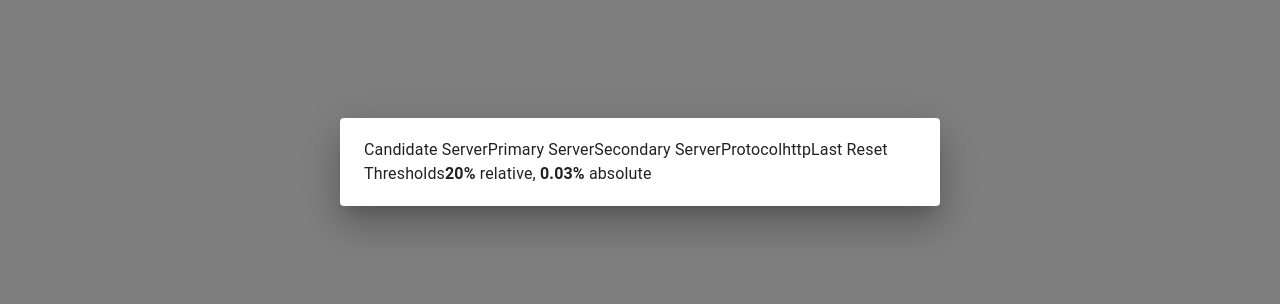
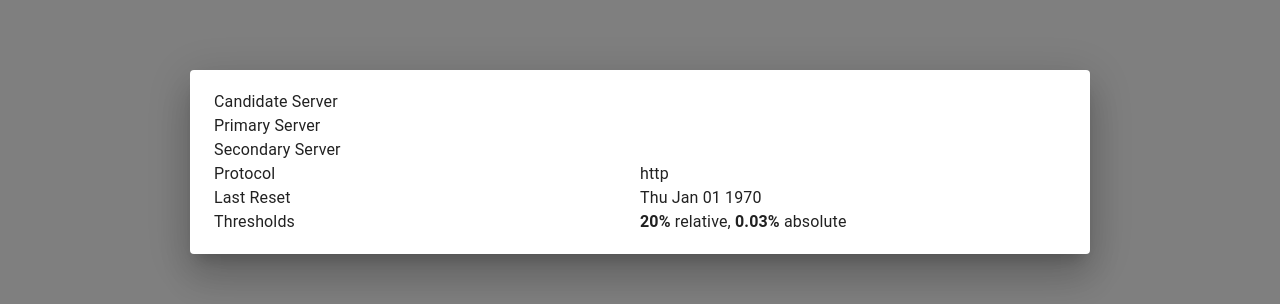
Before and after one commit to opendiffy/diffy, a React (Create React App) app in the folder frontend/: page / in a window 1280 px wide. Both pictures are taken after a click on the button 1248 px from the left and 32 px from the top of the page. Shown: the part 238-542 px from the top of the page. Built offline with nearby package versions, Linux system fonts and the light colour scheme; no server answers.

Commit message:
--wip-- [skip ci]

```diff
--- a/frontend/src/App.js
+++ b/frontend/src/App.js
@@ -1,5 +1,5 @@
 import React from 'react';
-import {AppBar, Dialog, DialogContent, Grid, IconButton, Link, List, ListItem, ListItemText, ListSubheader, Toolbar, Tooltip, Typography} from '@mui/material';
+import {AppBar, Dialog, DialogContent, Grid, IconButton, Link, List, ListItem, ListItemText, ListSubheader, Table, TableBody, TableCell, TableContainer, TableHead, TableRow, Toolbar, Tooltip, Typography} from '@mui/material';
 import SettingsIcon from '@mui/icons-material/Settings';
 import NotesIcon from '@mui/icons-material/Notes';
 import AnalyticsIcon from '@mui/icons-material/Analytics';
@@ -7,7 +7,7 @@ import AccountTreeIcon from '@mui/icons-material/AccountTree';
 
 import logo from './logo.svg';
 import './App.css';
-import { RecursiveTreeView } from './RecursiveTreeView';
+import { createTreeView } from './RecursiveTreeView';
 
 const target = ""
 class App extends React.Component {
@@ -26,7 +26,7 @@ class App extends React.Component {
     selectedEndpoint: false,
     endpoint: {
       endpoint:{},
-      fields:[]
+      fields:{}
     },
     field: {
       requests:[]
@@ -42,32 +42,43 @@ class App extends React.Component {
     endpoints : '/api/1/info'
   }
   async componentDidMount() {
+    this.fetchEndpoints();
     setInterval(() => {
-      fetch('/api/1/endpoints')
-      .then(response => response.json())
-      .then(endpoints => this.setState({...this.state, endpoints}));
-
+      this.fetchEndpoints()
       if(this.state.selectedEndpoint){
-        fetch(`/api/1/endpoints/${this.state.selectedEndpoint}/stats?include_weights=true&exclude_noise=false`)
-        .then(response => response.json())
-        .then(endpoint => this.setState({...this.state, endpoint}));
+        this.fetchEndpoint(this.state.selectedEndpoint)
       }
-
       if(this.state.selectedField){
-        fetch(`/api/1/endpoints/${this.state.selectedEndpoint}/fields/${this.state.selectedField}/results`)
-        .then(response => response.json())
-        .then(field => this.setState({...this.state, field}));
+        this.fetchField(this.state.selectedEndpoint, this.state.selectedField)
       }
     }, 2000);
     fetch('/api/1/info')
       .then(response => response.json())
       .then(info => this.setState({...this.state, info}));
   }
+
+  fetchEndpoints(){
+    fetch('/api/1/endpoints')
+    .then(response => response.json())
+    .then(endpoints => this.setState({...this.state, endpoints}));
+  }
+
+  fetchField(endpointName, fieldName){
+    fetch(`/api/1/endpoints/${endpointName}/fields/${fieldName}/results`)
+    .then(response => response.json())
+    .then(field => this.setState({...this.state, field, selectedField: fieldName}));
+  }
+  fetchEndpoint(endpointName){
+    fetch(`/api/1/endpoints/${endpointName}/stats?include_weights=true&exclude_noise=false`)
+    .then(response => response.json())
+    .then(endpoint => this.setState({...this.state, endpoint, selectedEndpoint: endpointName}));
+  }
   fetchRequest(id){
     fetch(`/api/1/requests/${id}`)
     .then(response => response.json())
     .then(request => this.setState({...this.state, request, requestOpen:true}));
   }
+
   render() {
     const {info, endpoints, endpoint, field, request} = this.state;
     return (
@@ -105,33 +116,17 @@ class App extends React.Component {
   </Grid>
   <Grid item xs={3}>
     <List subheader={<ListSubheader>Endpoints</ListSubheader>}>
-      {Object.keys(endpoints).map((name, i) => {
+      {Object.keys(endpoints).map(name => {
           const {total, differences} = endpoints[name]
-          return <ListItem onClick={() => {this.setState({...this.state, selectedEndpoint: name})}}>
+          return <ListItem key={name} button onClick={() => {this.fetchEndpoint(name)}}>
             <ListItemText primary={name} secondary={`${differences} failing of ${total} requests`}/>
           </ListItem>
           })}
     </List>
   </Grid>
   <Grid item xs={4}>
-
     <List subheader={<ListSubheader>Fields</ListSubheader>}>
-    <RecursiveTreeView
-      fields = {endpoint.fields}
-      // fields = {{
-      //   "a.b.c":{noise:0,relative_difference:0,absolute_difference:0,differences:0,weight:0},
-      //   "a.b.d":{noise:0,relative_difference:0,absolute_difference:0,differences:0,weight:0},
-      //   "a.d.c":{noise:0,relative_difference:0,absolute_difference:0,differences:0,weight:0},
-      //   "a.d.d":{noise:0,relative_difference:0,absolute_difference:0,differences:0,weight:0},
-      // }}
-      setFieldPrefix = {(prefix) => this.setState({...this.state, selectedField: prefix})}
-    />
-      {Object.keys(endpoint.fields).map((field) => {
-          const {noise,relative_difference,absolute_difference,differences,weight} = endpoint.fields[field];
-          return <ListItem onClick={() => {this.setState({...this.state, selectedField: field})}}>
-            <ListItemText primary={field} secondary={`${differences} diffs ${noise} noise`}/>
-          </ListItem>
-          })}
+    {createTreeView(endpoint.fields, (prefix) => this.fetchField(this.state.selectedEndpoint, prefix))}
     </List>
   </Grid>
   <Grid item xs={5}>
@@ -139,63 +134,82 @@ class App extends React.Component {
       {field.requests.map((request) => {
         const {id} = request
         const {type, left, right} = request.differences[this.state.selectedField]
-          return <ListItem onClick={() => {this.fetchRequest(id)}}>
-            <ListItemText primary={type} secondary={`${left} ${right}`}/>
-          </ListItem>
-          })}
+        return <ListItem key={id} button onClick={() => {this.fetchRequest(id)}}>
+          <ListItemText primary={type} secondary={`${left} ${right}`}/>
+        </ListItem>;
+      })}
     </List>
   </Grid>
-  <Dialog open={!!this.state.dialog} onClose={()=>{this.setState({...this.state, dialog: false})}}>
+  <Dialog
+    fullWidth
+    maxWidth='md'
+    open={!!this.state.dialog}
+    onClose={()=>{this.setState({...this.state, dialog: false})}}>
     <DialogContent>
     <Grid container>
-      <Grid item sx={6}>
+      <Grid item xs={6}>
         <Typography>Candidate Server</Typography>
       </Grid>
-      <Grid item sx={6}>
+      <Grid item xs={6}>
         <Typography>{info.candidate.target}</Typography>
       </Grid>
-      <Grid item sx={6}>
+      <Grid item xs={6}>
         <Typography>Primary Server</Typography>
       </Grid>
-      <Grid item sx={6}>
+      <Grid item xs={6}>
         <Typography>{info.primary.target}</Typography>
       </Grid>
-      <Grid item sx={6}>
+      <Grid item xs={6}>
         <Typography>Secondary Server</Typography>
       </Grid>
-      <Grid item sx={6}>
+      <Grid item xs={6}>
         <Typography>{info.secondary.target}</Typography>
       </Grid>
-      <Grid item sx={6}>
+      <Grid item xs={6}>
         <Typography>Protocol</Typography>
       </Grid>
-      <Grid item sx={6}>
+      <Grid item xs={6}>
         <Typography>{info.protocol}</Typography>
       </Grid>
-      <Grid item sx={6}>
+      <Grid item xs={6}>
         <Typography>Last Reset</Typography>
       </Grid>
-      <Grid item sx={6}>
-        <Typography>{new Date(info.last_reset).toDateString}</Typography>
+      <Grid item xs={6}>
+        <Typography>{new Date(info.last_reset).toDateString()}</Typography>
       </Grid>
-      <Grid item sx={6}>
+      <Grid item xs={6}>
         <Typography>Thresholds</Typography>
       </Grid>
-      <Grid item sx={6}>
+      <Grid item xs={6}>
         <Typography><strong>{info.relativeThreshold}%</strong> relative, <strong>{info.absoluteThreshold}%</strong> absolute</Typography>
       </Grid>
     </Grid>
     </DialogContent>
   </Dialog>
-  <Dialog open={!!this.state.requestOpen} onClose={()=>{this.setState({...this.state, requestOpen: false})}}>
-    <Grid container>
+  <Dialog
+    fullWidth
+    maxWidth='md'
+    open={!!this.state.requestOpen}
+    onClose={()=>{this.setState({...this.state, requestOpen: false})}}>
       <DialogContent>
-        <Grid item sx={12}>Request</Grid>
-        <Grid item sx={12}>{JSON.stringify(request.request,null,4)}</Grid>
-        <Grid item sx={6}>Primary</Grid>
-        <Grid item sx={6}>Candidate</Grid>
+        <TableContainer>
+        <Table>
+        <TableHead><TableRow><TableCell>Request</TableCell></TableRow></TableHead>
+        <TableBody><TableRow><TableCell>{<pre>{JSON.stringify(request.request,null,4)}</pre>}</TableCell></TableRow></TableBody>
+        </Table>
+        <Table>
+        <TableHead>
+        <TableRow><TableCell>Primary</TableCell><TableCell>Candidate</TableCell></TableRow>
+        </TableHead>
+        <TableBody>
+        <TableRow>
+        <TableCell>{<pre>{JSON.stringify(request.left,null,4)}</pre>}</TableCell>
+        <TableCell>{<pre>{JSON.stringify(request.right,null,4)}</pre>}</TableCell>
+        </TableRow>
+        </TableBody>
+        </Table>
+        </TableContainer>
       </DialogContent>
-    </Grid>
   </Dialog>
 </Grid>);
   }
--- /dev/null
+++ b/frontend/src/RecursiveTreeView.js
@@ -0,0 +1,71 @@
+import React from 'react';
+import TreeView from '@mui/lab/TreeView';
+import ExpandMoreIcon from '@mui/icons-material/ExpandMore';
+import ChevronRightIcon from '@mui/icons-material/ChevronRight';
+import TreeItem from '@mui/lab/TreeItem';
+
+import _ from 'lodash';
+import { ListItemText, Typography } from '@mui/material';
+
+class Metrics {
+  constructor(obj){
+    this.noise = obj.noise
+    this.relative_difference = obj.relative_difference
+    this.absolute_difference = obj.absolute_difference
+    this.differences = obj.differences
+    this.weight = obj.weight
+  }
+  message(){
+    if(!this.differences){
+      return `No differences observed.`
+    }
+    return `${this.differences} diffs | ${this.noise/this.differences*100.00}% noise`
+  }
+}
+function childrenOf(obj, objName) {
+  if(typeof obj !== 'object' || obj instanceof Metrics) {
+    return []
+  }
+  const result = Object.keys(obj).map(name => {
+    const path = objName?`${objName}.${name}` : name;
+    return {
+      id : path,
+      name,
+      children : childrenOf(obj[name], path),
+    }
+  })
+  return result;
+}
+
+function renderTree(nodes, setFieldPrefix, tree) {
+  if(nodes.children.length === 0) {
+    const metrics = _.get(tree, nodes.id)
+    return <TreeItem
+      key={nodes.id}
+      nodeId={nodes.id}
+      label={<ListItemText primary={nodes.name} secondary={metrics.message()}/>}
+      onClick={() => setFieldPrefix(nodes.id)}
+    />
+  }
+  return <TreeItem key={nodes.id} nodeId={nodes.id} label={nodes.name} onClick={() => {}}>
+    {Array.isArray(nodes.children) ? nodes.children.map((node) => renderTree(node, setFieldPrefix, tree)) : null}
+  </TreeItem>
+}
+
+
+export function createTreeView(fields, setFieldPrefix) {
+  const tree = {}
+  Object.keys(fields).forEach(path => {
+    _.update(tree, path, () => new Metrics(fields[path]))
+  })
+
+  return <TreeView
+    defaultCollapseIcon={<ExpandMoreIcon />}
+    defaultExpanded={['result', 'result.200 OK']}
+    defaultExpandIcon={<ChevronRightIcon />}
+  >
+    {childrenOf(tree, '').map(child =>
+      renderTree(child, setFieldPrefix, tree)
+    )}
+  </TreeView>;
+}
```
Also changed, not shown: frontend/src/RecursiveTreeView.jsx (deleted, +0 -70 lines), 2 other files (tests, documents, lock files or other folders).
